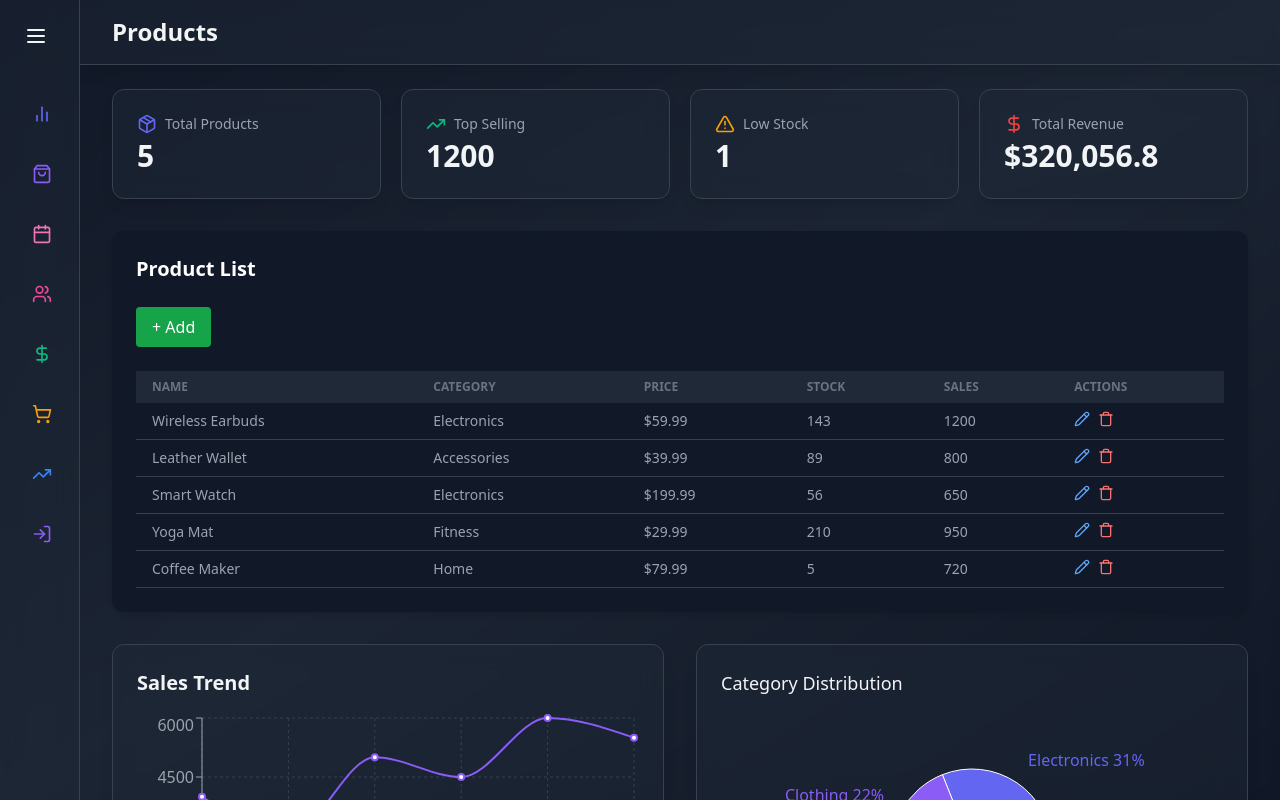
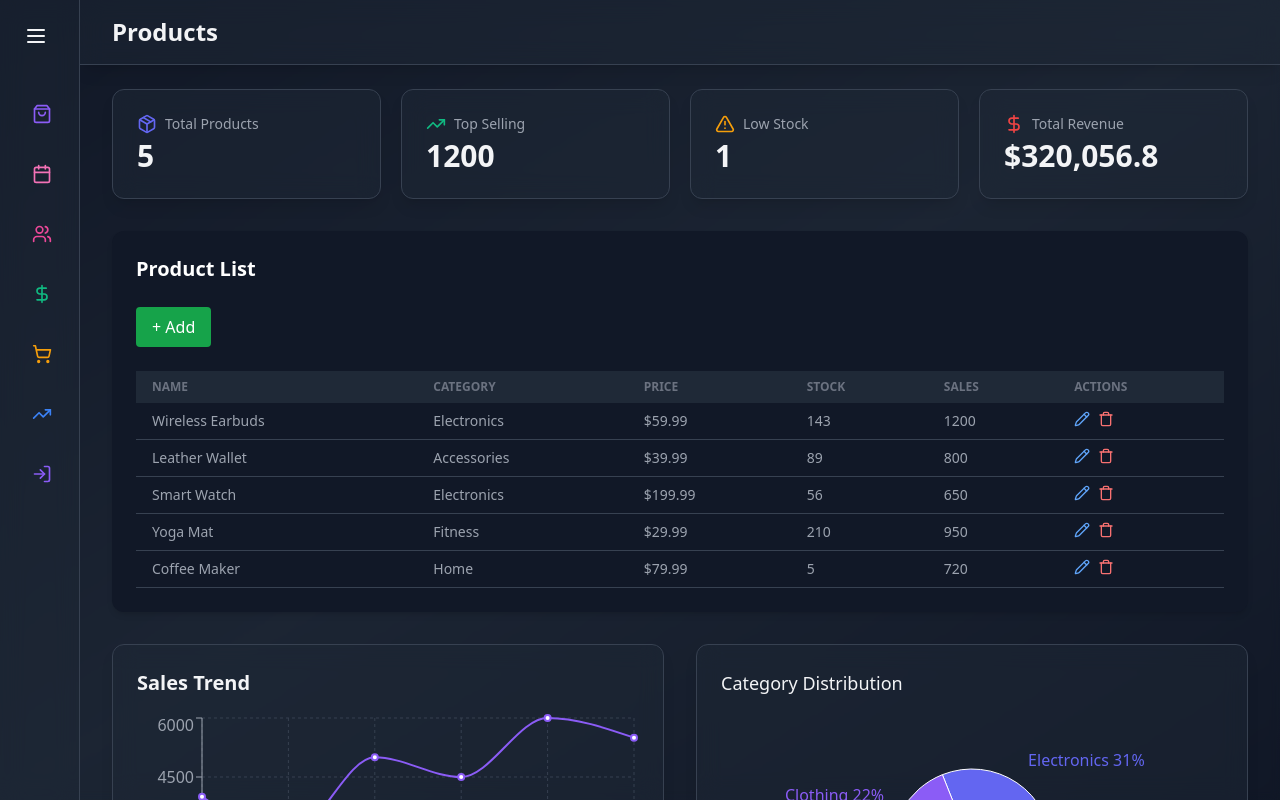
Before and after one commit to dkpanchal101/Admin_Dashboard, a React (Vite) app: page /Admin_Dashboard/products in a window 1280 px wide. Built offline with nearby package versions, Linux system fonts and the light colour scheme.

Commit message:
Update Sidebar.jsx

```diff
--- a/src/components/common/Sidebar.jsx
+++ b/src/components/common/Sidebar.jsx
@@ -14,7 +14,7 @@ import { AnimatePresence, motion } from "framer-motion";
 import { Link } from "react-router-dom";
 
 const SIDEBAR_ITEMS = [
-	{ name: "Overview", icon: BarChart2, color: "#6366f1", href: "/" },
+	// { name: "Overview", icon: BarChart2, color: "#6366f1", href: "/" },
 	{ name: "Products", icon: ShoppingBag, color: "#8B5CF6", href: "/products" },
 	{ name: "Calendar", icon: CalendarIcon, color: "#F472B6", href: "/calendar" },
 	{ name: "Users", icon: Users, color: "#EC4899", href: "/users" },
```
